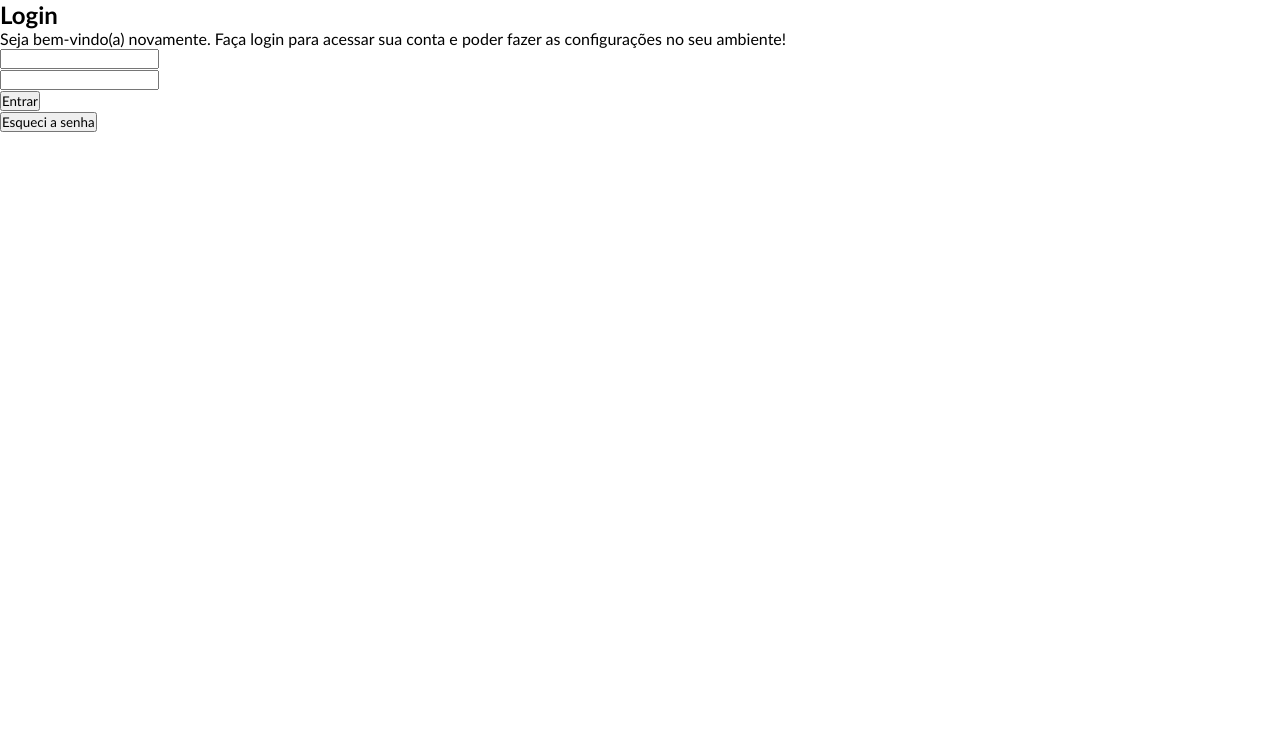
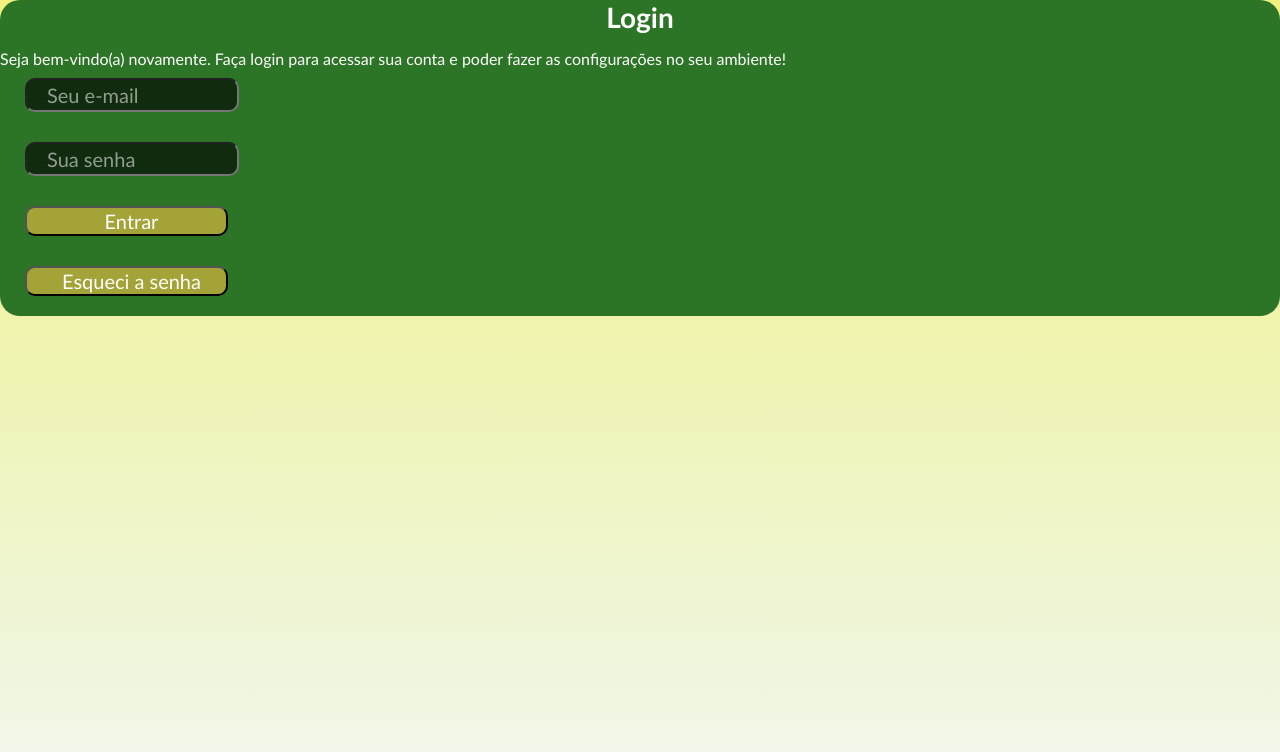
Before and after one commit to Azeve-do/projeto-login, a plain HTML site: page index.html in a window 1280 px wide. Drawn offline with Linux system fonts and the light colour scheme.

Commit message:
perdidasso no css como que pode

```diff
--- a/estilos/all-and-queries.css
+++ b/estilos/all-and-queries.css
@@ -6,6 +6,56 @@
     font-family: 'Gill Sans', 'Gill Sans MT', Calibri, 'Trebuchet MS', sans-serif;
 }
 
+body, html {
+    height: 100vh;
+    width: 100vw;
+    background-image: linear-gradient(to bottom, #f0f180, rgb(239, 247, 239));
+    background-repeat: no-repeat;
+}
+
+#imagem {
+    background:black url(../imagens/pexels-daisa-tj-7092446.jpg) center center/auto no-repeat;
+}
+
 #login {
-    background-color: white;
+    background-color: rgb(45, 117, 38);
+    color: rgb(255, 255, 255);
+    border-radius: 20px;
 }
+
+
+section h1 {
+    text-align: center;
+    font-size: 28px;
+    margin: auto;
+    padding-bottom: 15px;
+}
+
+section p {
+    text-align: justify;
+}
+
+input {
+    font-family: 'Gill Sans', 'Gill Sans MT', Calibri, 'Trebuchet MS', sans-serif;
+    font-size: 20px;
+    margin: 10px 0px 20px 25px;
+    height: 30px;
+    width: 200px;
+    border-radius: 10px;
+    padding-left: 10px;
+    background-color: rgba(0, 0, 0, 0.637);
+    color: rgb(255, 255, 255);
+}
+
+input.botão{
+    width: 203px;
+    background-color: rgb(163, 163, 55);
+    color: rgb(255, 255, 255);
+}
+
+::placeholder {
+    font-family: 'Gill Sans', 'Gill Sans MT', Calibri, 'Trebuchet MS', sans-serif;
+    font-size: 20px;
+    padding-left: 10px;
+    color: rgba(255, 255, 255, 0.541)
+}
--- a/estilos/mobile.css
+++ b/estilos/mobile.css
@@ -5,45 +5,28 @@
     #imagem {
         height: 250px;
         width: 250px;
-        background:black url(../imagens/pexels-daisa-tj-7092446.jpg) center center/auto no-repeat;
-
     }
 
     #login {
         height: 600px;
-        width: 250px;
+        width: 251px;
         padding: 25px;
         border-radius: 0px 0px 20px 20px;
         box-shadow: 2px 2px 5px rgba(0, 0, 0, 0.616);
-
-    }
-
-    section h1 {
-        text-align: center;
-        font-size: 28px;
-        margin: auto;
-        padding-bottom: 15px;
-    }
-
-    section p {
-        text-align: justify;
-    }
-
-    body, html {
-        height: 100vh;
-        width: 100vw;
-        background-image: linear-gradient(to bottom, #f0f180, rgb(239, 247, 239));
-        background-repeat: no-repeat;
     }
 
     main {
-        box-shadow: 2px 2px 5px rgb(241, 7, 7);
         height: 100vh;
         width: 100vw;
-        margin: auto;
         border-radius: 20px;
         display: flex;
         justify-content: center;
         align-items: center;
     }
+
+    div {
+        width: 250px;
+        height: 250px;
+    }
+
 }
--- a/index.html
+++ b/index.html
@@ -11,24 +11,27 @@
 <body>
     <main>
         <section id="login">
-            <section id="imagem">
-            </section>
+            <div id="imagem">
+
+            </div>
+            <div id="forms">
                 <h1>Login</h1>
                 <p>Seja bem-vindo(a) novamente. Faça login para acessar sua conta e poder fazer as configurações no seu ambiente!</p>
                 <form action="cadastro.php" method="post" autocomplete="on">
                     <p>
-                    <input type="email" required >
+                        <input type="email" required placeholder="Seu e-mail">
                     </p>
                     <p>
-                    <input type="password" required min="0" max="8">
+                        <input type="password" required min="0" max="8" placeholder="Sua senha">
                     </p>
                     <p>
-                    <input type="submit" value="Entrar">
+                        <input type="submit" value="Entrar" class="botão">
                     </p>
                     <p>
-                    <input type="reset" value="Esqueci a senha">
+                        <input type="reset" value="Esqueci a senha" class="botão">
                     </p>
                 </form>
+            </div>
         </section>
     </main>
 </body>
```
Lines whose indentation alone changed are shown as unchanged.
